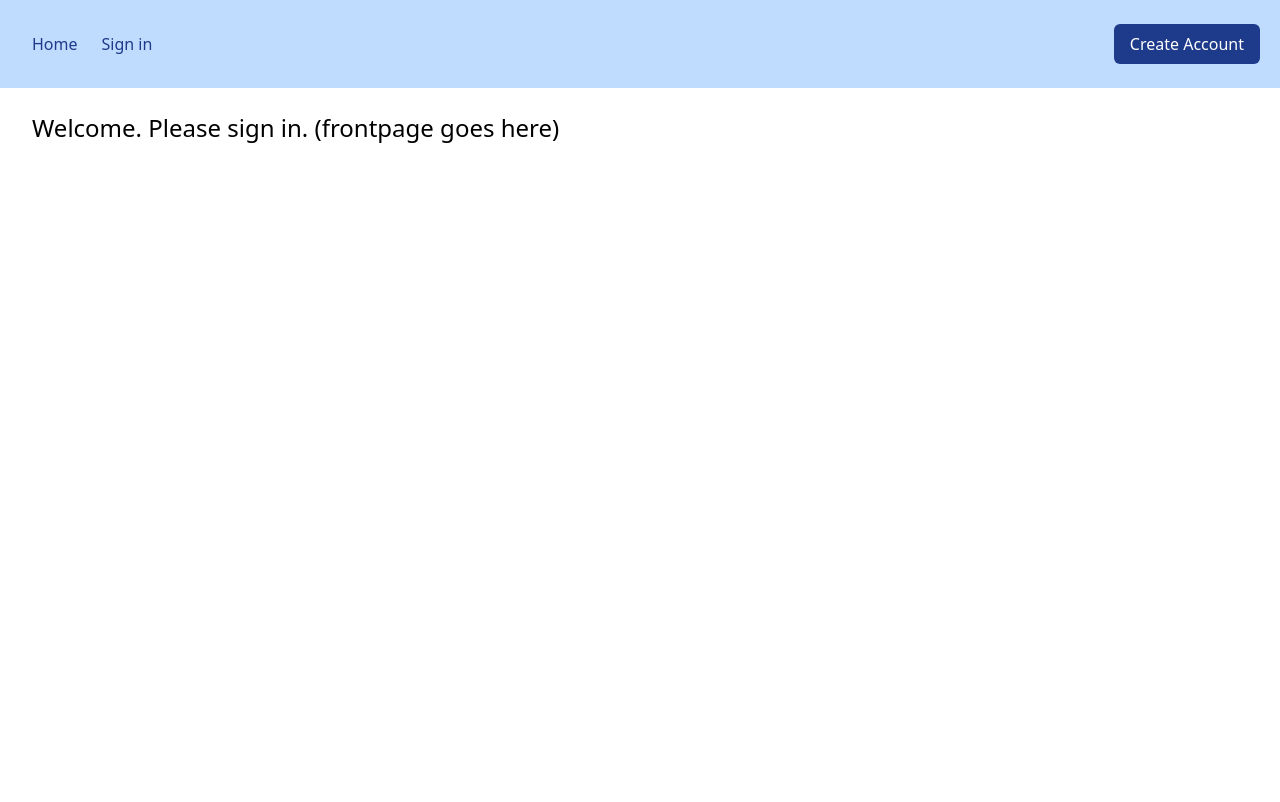
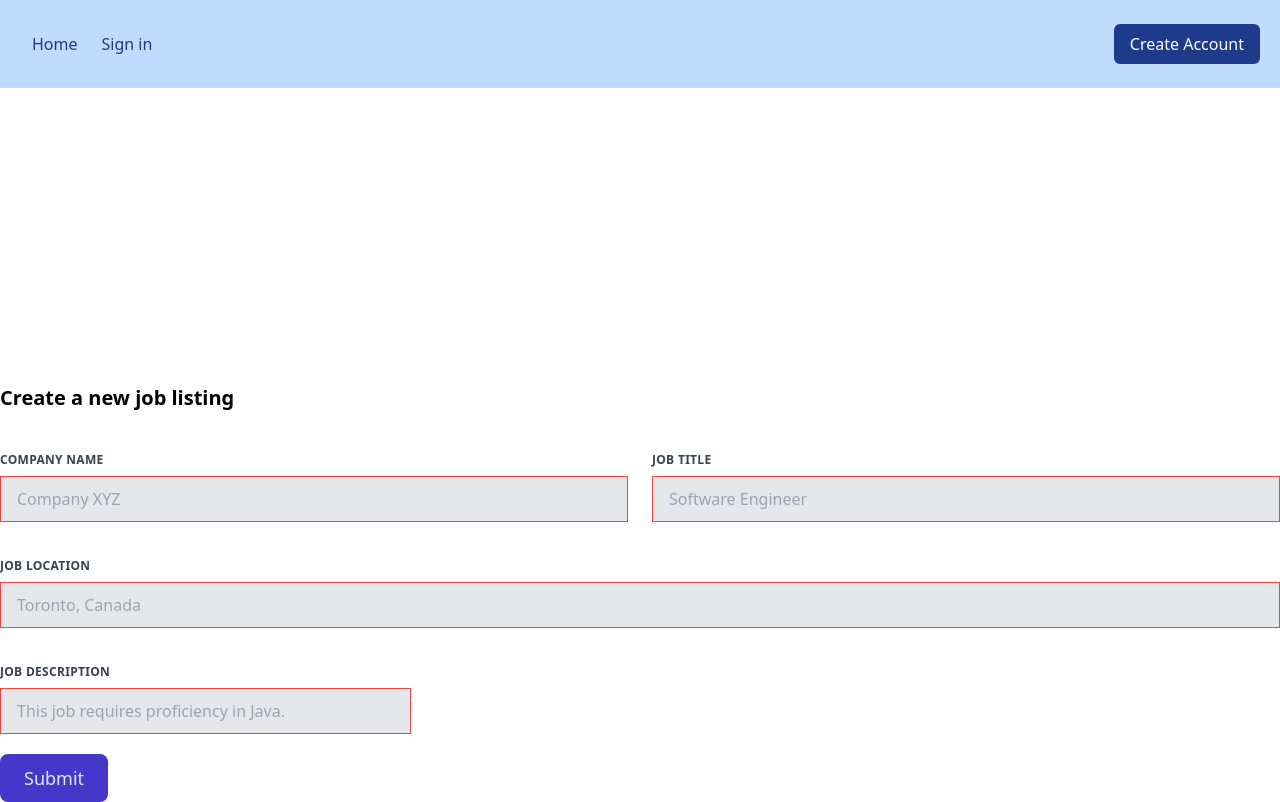
Before and after one commit to michaelkang01/Job-Seeking-Website, a React (Create React App) app in the folder codebase/frontend/: page /recruiter/applications in a window 1280 px wide. Built offline with nearby package versions, Linux system fonts and the light colour scheme.

Commit message:
TEA418-59 - added view applicants route and comments

```diff
--- a/codebase/frontend/src/App.tsx
+++ b/codebase/frontend/src/App.tsx
@@ -25,7 +25,10 @@ const App = () => {
       {/* A <Switch> looks through its children <Route>s and
         renders the first one that matches the current URL. */}
       <Switch>
-        <Route path="recruiter/postjob">
+        <Route path="/recruiter/applications">
+          <PostJob />
+        </Route>
+        <Route path="/recruiter/postjob">
           <PostJob />
         </Route>
         <Route path="/pitchvideo">
@@ -47,7 +50,7 @@ const App = () => {
           <Jobsapplied />
         </Route>
         <Route path="/searchprofiles">
-          <SearchProfiles/>
+          <SearchProfiles />
         </Route>
         <Route path="/messages">
           <ChatSystem />
--- a/codebase/frontend/src/pages/ViewApplicants.tsx
+++ b/codebase/frontend/src/pages/ViewApplicants.tsx
@@ -176,7 +176,7 @@ const ViewApplicants = () => {
                 <span
                   className="rounded-md bg-green-500 hover:bg-green-400 text-white px-3 py-1 cursor-pointer ml-2"
                   onClick={() => {
-                    alert("Accepted! (To be implemented)");
+                    alert("Accepted! (To be implemented)"); // use nodemailer method on TEA418-18 or built-in messaging system
                   }}
                 >
                   Accept
@@ -185,7 +185,7 @@ const ViewApplicants = () => {
                 <span
                   className="rounded-md bg-red-500 hover:bg-red-400 text-white px-3 py-1 cursor-pointer ml-2"
                   onClick={() => {
-                    alert("Declined! (To be implemented)");
+                    alert("Declined! (To be implemented)"); // use method on branch TEA418-18 utilizing nodemailer to use applicant.email to send generic rejection email
                   }}
                 >
                   Decline
```
